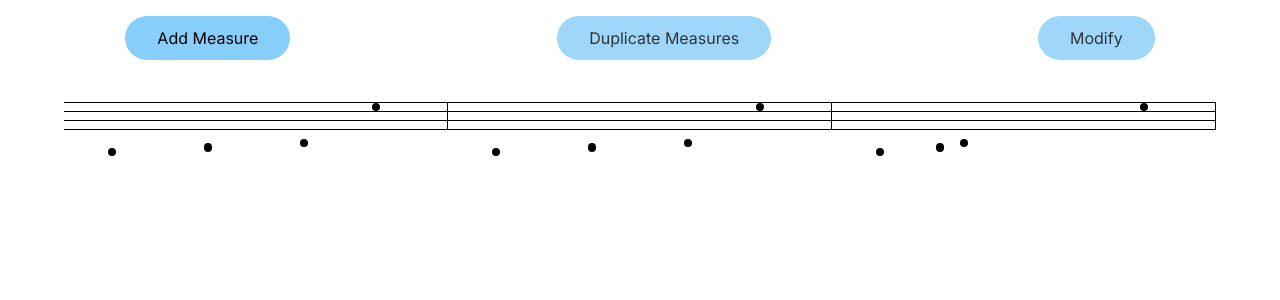
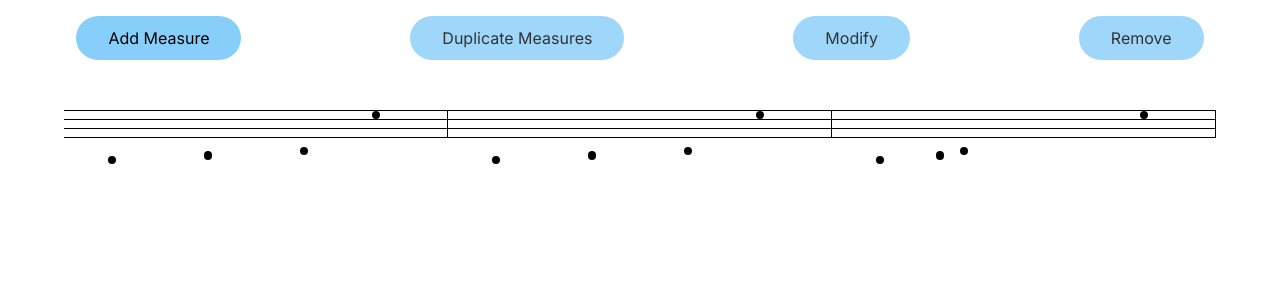
Before and after one commit to Pfannen/beat-canvas, a Next.js app: page / in a window 1280 px wide. Shown: the top 300 px of the page. Built offline with nearby package versions, Linux system fonts and the light colour scheme.

Commit message:
Added delete measure functionality

```diff
--- a/components/ui/measure/display-measures/index.module.css
+++ b/components/ui/measure/display-measures/index.module.css
@@ -5,6 +5,7 @@
   flex-wrap: wrap;
 }
 
-.measures * {
+.measures > * {
   flex: 1;
+  margin-top: 0.5rem;
 }
--- a/components/ui/measure/display-measures/index.tsx
+++ b/components/ui/measure/display-measures/index.tsx
@@ -16,6 +16,7 @@ type DisplayMeasuresProps = {
   className?: string;
   isMeasureSelected: (index: number) => boolean;
   selectedMeasureClassName?: string;
+  notSelectedMeasureClassName?: string;
 };
 
 const DisplayMeasures: FunctionComponent<DisplayMeasuresProps> = ({
@@ -23,6 +24,7 @@ const DisplayMeasures: FunctionComponent<DisplayMeasuresProps> = ({
   className,
   isMeasureSelected,
   selectedMeasureClassName,
+  notSelectedMeasureClassName,
 }) => {
   const { measures } = useMusic();
   const [notePosition, setNotePosition] = useState(() => {
@@ -59,7 +61,9 @@ const DisplayMeasures: FunctionComponent<DisplayMeasuresProps> = ({
             padding={padding * 100 + "%"}
             onClick={onMeasureClick.bind(null, i)}
             className={
-              isMeasureSelected(i) ? selectedMeasureClassName : undefined
+              isMeasureSelected(i)
+                ? selectedMeasureClassName
+                : notSelectedMeasureClassName
             }
           />
         );
--- a/components/ui/workspace/hooks/useWorkspace.ts
+++ b/components/ui/workspace/hooks/useWorkspace.ts
@@ -4,9 +4,11 @@ import {
   MeasureModifier,
   createMeasure,
   duplicateMeasures,
+  removeMeasures,
 } from "@/components/providers/music/hooks/useMeasures/utils";
 import { useState } from "react";
 import { MeasureMode, modeRegistry } from "./utils";
+import { numIsUndefined } from "@/utils";
 
 type Delegates = {
   clearSelection: () => void;
@@ -34,40 +36,36 @@ const useWorkspace = () => {
   //   };
 
   const onMeasureClick = (index: number) => {
+    //invoke mode delegate and pass in update delegates (clear, updateStart, updateEnd, ...)
     if (mode) {
       const del = modeRegistry[mode](
         selection.selectionDelegates({ setMode }),
         index
       );
-      if (del) {
-        invokeMeasureModifier(del);
-      }
-      //invoke mode delegate and pass in update delegates (clear, updateStart, updateEnd, ...)
+      del && invokeMeasureModifier(del);
     } else {
       selection.updateSelection(index);
     }
   };
 
-  const addMeasureHandler = () => {
+  const addMeasureSelection = () => {
     const selectedMeasures = selection.getSelection();
-    const insertIndex =
-      selectedMeasures?.end === undefined
-        ? undefined
-        : selectedMeasures?.end! + 1;
+    const insertIndex = numIsUndefined(selectedMeasures?.end)
+      ? undefined
+      : selectedMeasures?.end! + 1;
     invokeMeasureModifier(createMeasure({ insertIndex }));
   };
 
-  const duplicateMeasureHandler = () => {
+  const removeMeasureSelection = () => {
     const selectedMeasures = selection.getSelection();
-    if (selectedMeasures) {
-      invokeMeasureModifier(
-        duplicateMeasures({
-          startIndex: selectedMeasures.start,
-          count: selectedMeasures.end - selectedMeasures.start + 1,
-        })
-      );
-      selection.clearSelection();
+    if (!selectedMeasures) {
+      return;
     }
+    const count = selection.getSelectionCount();
+    invokeMeasureModifier(
+      removeMeasures({ startIndex: selectedMeasures.start, count })
+    );
+    selection.clearSelection();
   };
 
   return {
@@ -76,8 +74,8 @@ const useWorkspace = () => {
     isSelectedMeasures: selection.isSelection,
     isMeasureSelected: selection.isValueSelected,
     measureDels: {
-      addMeasureHandler,
-      duplicateMeasureHandler,
+      addMeasureSelection,
+      removeMeasureSelection,
     },
     setMode,
   };
--- a/components/ui/workspace/index.module.css
+++ b/components/ui/workspace/index.module.css
@@ -14,5 +14,10 @@
 }
 
 .selected {
-  outline: 1px solid red;
+  background-color: rgba(144, 238, 144, 0.3);
 }
+
+.not_selected {
+  opacity: 0.1;
+  background-color: gray;
+}
--- a/components/ui/workspace/index.tsx
+++ b/components/ui/workspace/index.tsx
@@ -18,7 +18,7 @@ const Workspace: FunctionComponent<WorkspaceProps> = () => {
     {
       label: "Add Measure",
       buttonProps: {
-        onClick: ws.measureDels.addMeasureHandler,
+        onClick: ws.measureDels.addMeasureSelection,
       },
     },
     {
@@ -37,6 +37,13 @@ const Workspace: FunctionComponent<WorkspaceProps> = () => {
         disabled: !ws.isSelectedMeasures(),
       },
     },
+    {
+      label: "Remove",
+      buttonProps: {
+        onClick: ws.measureDels.removeMeasureSelection,
+        disabled: !ws.isSelectedMeasures(),
+      },
+    },
   ];
 
   return (
@@ -48,6 +55,9 @@ const Workspace: FunctionComponent<WorkspaceProps> = () => {
           className={classes.measure}
           isMeasureSelected={ws.isMeasureSelected}
           selectedMeasureClassName={classes.selected}
+          notSelectedMeasureClassName={
+            ws.isSelectedMeasures() ? classes.not_selected : undefined
+          }
         />
       </div>
       {/* <ReactModal
--- a/utils/index.ts
+++ b/utils/index.ts
@@ -1 +1,4 @@
 export const numToPercent = (val: number) => val * 100 + "%";
+
+export const numIsUndefined = <T>(val?: number) =>
+  val === undefined ? false : true;
```
